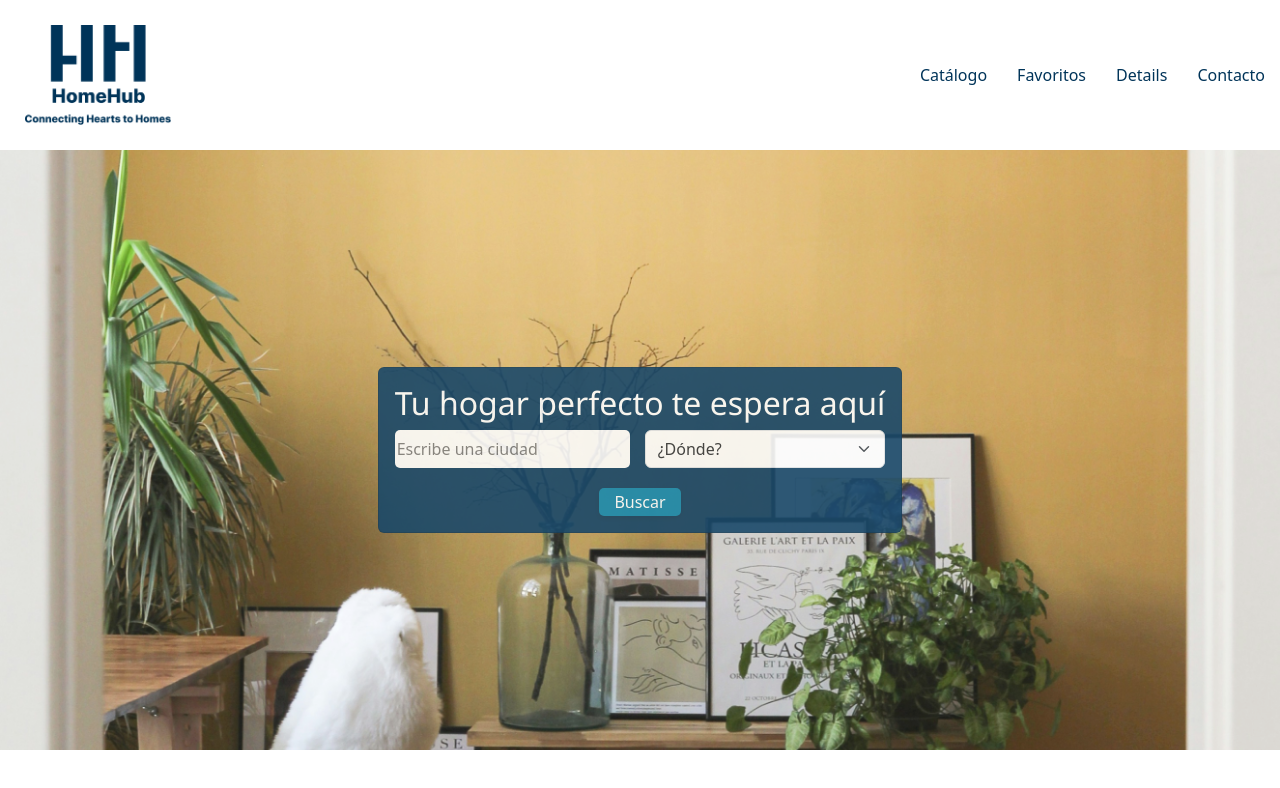
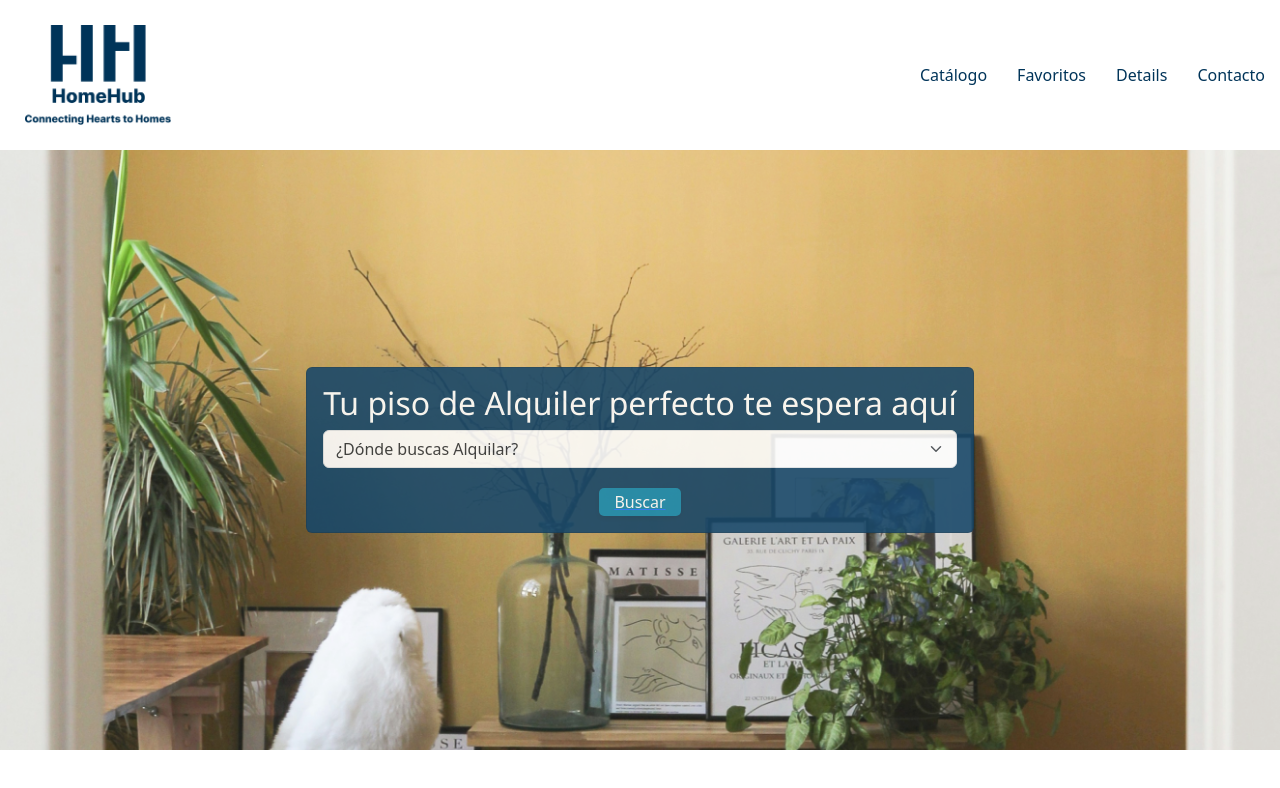
Before and after one commit to ctupac999/Hackaton, a React (Vite) app in the folder HomeHub/: page / in a window 1280 px wide. Shown: the top 788 px of the page. Built offline with nearby package versions, Linux system fonts and the light colour scheme.

Commit message:
adding home functionality

```diff
--- a/HomeHub/index.html
+++ b/HomeHub/index.html
@@ -2,10 +2,12 @@
 <html lang="en">
   <head>
     <meta charset="UTF-8" />
-    <link rel="icon" type="image/svg+xml" href="/vite.svg" />
+    <link rel="icon" type="image/svg+xml" href="./public/icons/Logo.png">
+    <!-- <link rel="stylesheet" href="/path/to/your/styles.css">  -->
     <meta name="viewport" content="width=device-width, initial-scale=1.0" />
     <title>HomeHub</title>
-  </head>
+
+</head>
   <body>
     <div id="root"></div>
     <script type="module" src="/src/main.jsx"></script>
--- a/HomeHub/src/App.css
+++ b/HomeHub/src/App.css
@@ -133,3 +133,10 @@ option {
         font-size: 15px;
     }
 }
+
+/* Catalogue */
+
+.buttons-catalogue{
+    display: flex;
+    justify-content: space-around;
+}
--- a/HomeHub/src/Pages/Catalogue.jsx
+++ b/HomeHub/src/Pages/Catalogue.jsx
@@ -1,8 +1,39 @@
-import React from 'react';
-import Navbar from '../components/Navbar'
+import { useState, useEffect } from 'react';
+import Navbar from '../components/Navbar';
 import { Card, Button } from 'react-bootstrap';
 
 export default function Catalogue() {
+
+  const [filteredProperties, setFilteredProperties] = useState([]);
+
+
+    const searchParams = new URLSearchParams(location.search);
+    const city = searchParams.get('city');
+
+
+    const properties = [
+      {
+        "name": "",
+        "releaseDate": "",
+        "bedrooms": " ",
+        "city": "",
+        "meters": "",
+        "description": "",
+        "price": "",
+        "igm1": "",
+        "igm2": "",
+        "igm3": ""
+            },
+        ];
+
+
+    // Filtrar propiedades por ciudad
+    useEffect(() => {
+      const filtered = properties.filter(property => property.city === city);
+      setFilteredProperties(filtered);
+  }, [city, properties]);
+
+
   return (
     <div>
       <Navbar />
@@ -12,32 +43,22 @@ export default function Catalogue() {
           <div className="w-16 h-1 bg-gray-300" />
         </div>
         <div className="row">
-        <div className="col-md-6">
+          {filteredProperties.map(property => (
+            <div className="col-md-6" key={property._id}>
               <Card>
-            <Card.Img variant="top" src="/img/room.avif" alt="Modern house" />
+                <Card.Img variant="top" src={property.img1} alt={property.name} />
                 <Card.Body>
-              <Card.Title>Piso moderno de dos dormitorios en el corazón de la ciudad, calle de Muntaner</Card.Title>
-              <Card.Text>
-                Piso moderno de dos dormitorios en el centro de la ciudad. Luminoso y amplio, con suelos de madera, cocina totalmente equipada. Cuenta con aire acondicionado central y aire acondicionado. No se admiten mascotas. Disponible para alquiler a largo plazo.
-              </Card.Text>
+                  <Card.Title>{property.name}</Card.Title>
+                  <Card.Text>{property.description}</Card.Text>
+                  <div className='buttons-catalogue'>
                     <Button variant="primary">Contactar</Button>
+                    <Button variant="primary">Ver más</Button>
+                  </div>
                 </Card.Body>
-            <Card.Footer className="text-muted">Footer content</Card.Footer>
+
               </Card>
             </div>
-        <div className="col-md-6">
-          <Card>
-            <Card.Img variant="top" src="/img/room2.avif" alt="Cozy apartment" />
-            <Card.Body>
-              <Card.Title>Piso moderno de dos dormitorios en el corazón de la ciudad</Card.Title>
-              <Card.Text>
-                Piso moderno de dos dormitorios en el centro de la ciudad. Luminoso y amplio, con suelos de madera, cocina totalmente equipada. Cuenta con aire acondicionado central y aire acondicionado. No se admiten mascotas. Disponible para alquiler a largo plazo.
-              </Card.Text>
-              <Button variant="primary">Contactar</Button>
-            </Card.Body>
-            <Card.Footer className="text-muted">Footer content</Card.Footer>
-          </Card>
-        </div>
+          ))}
         </div>
       </div>
     </div>
--- a/HomeHub/src/Pages/Home.jsx
+++ b/HomeHub/src/Pages/Home.jsx
@@ -1,33 +1,43 @@
-import React from 'react'
+import { Link } from 'react-router-dom';
+import { useState } from 'react';
 import Navbar from '../components/Navbar'
 
+
+
 export default function Home() {
+
+    const [cityInput, setCityInput] = useState('');
+
+
         return (
         <section>
-            <Navbar/>
+        <Navbar />
         <main className='background-home'>
           <div className='blue-container card'>
             <div className='card-body'>
-                        <h2 className='h2'>Tu hogar perfecto te espera aquí</h2>
+              <h2 className='h2'>Tu piso de Alquiler perfecto te espera aquí</h2>
               <div className='select-container'>
-                            <input className="text-input" type="text" placeholder="Escribe una ciudad" />
 
-                            <select className="form-select" aria-label="Default select example">
-                            <option selected>¿Dónde?</option>
+                <select className="form-select"
+                aria-label="Default select example"
+                onChange={(e) => setCityInput(e.target.value)}
+                                value={cityInput}
+                >
+                  <option selected>¿Dónde buscas Alquilar?</option>
                   <option value="1">Madrid</option>
                   <option value="2">Barcelona</option>
-                            <option value="2">Gijón</option>
+                  <option value="3">Gijón</option>
                 </select>
               </div>
               <div className='button-container'>
+                {/* Utiliza Link para redirigir a la página /catalogue */}
+                <Link to={`/catalogue?city=${cityInput}`}>
                   <button className='button-home'>Buscar</button>
+                </Link>
               </div>
-
             </div>
-
-
           </div>
         </main>
       </section>
-    )
+    );
 }
```
Lines whose indentation alone changed are shown as unchanged.
